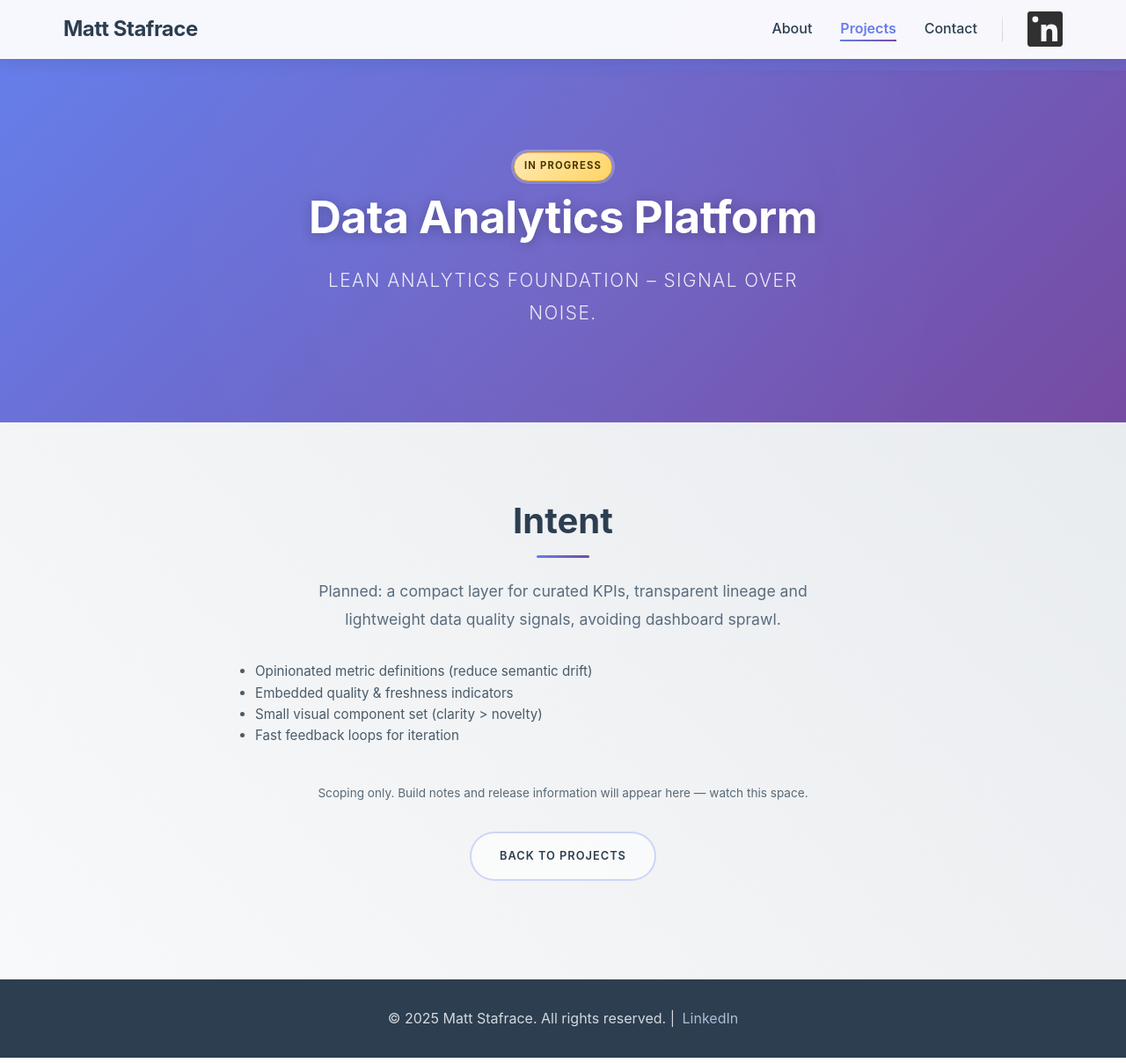
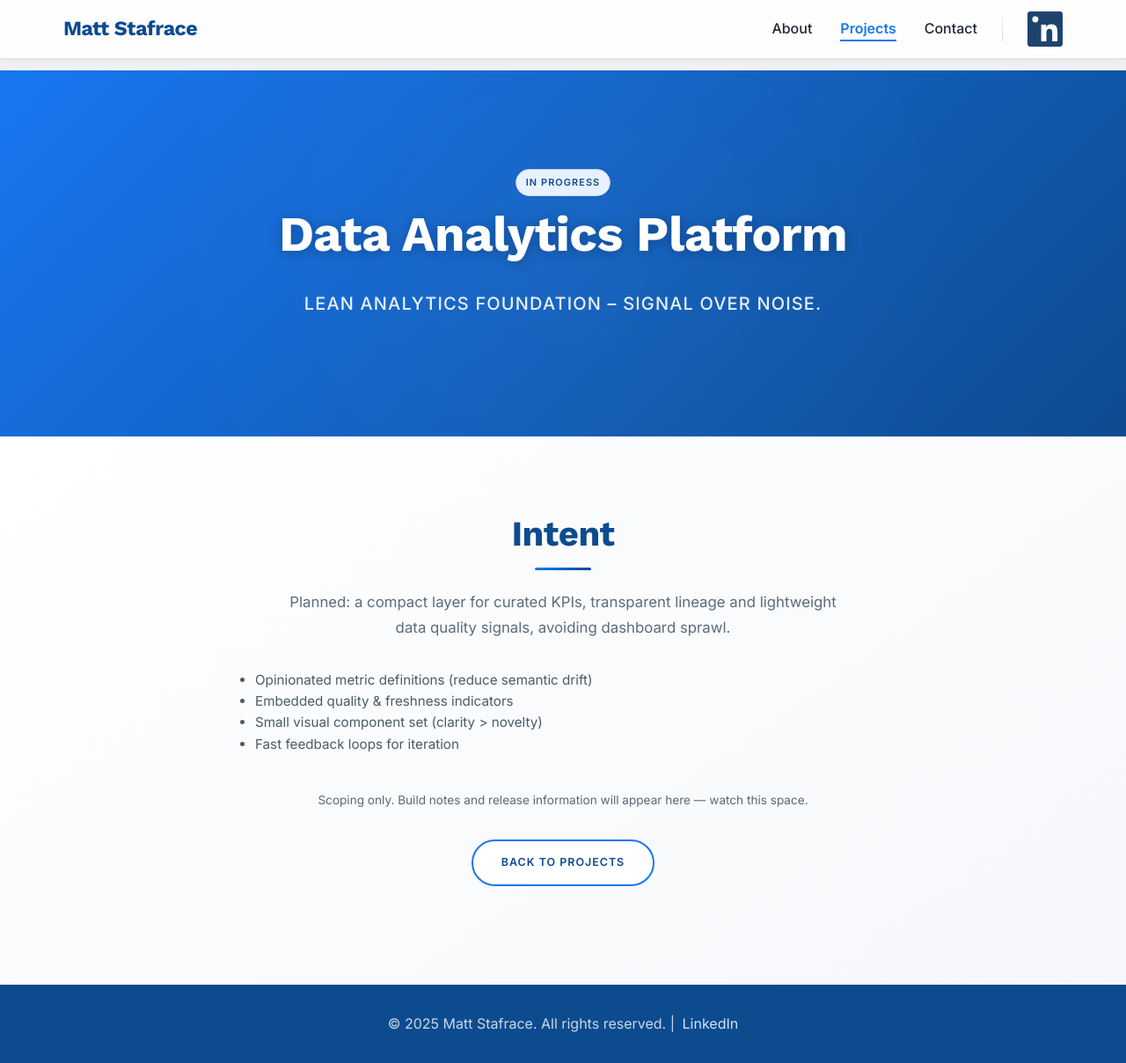
Before and after one commit to bigolshloplord/stafera-site, a plain HTML site: page data-analytics.html in a window 1280 px wide. Shown: the whole page at 88% size. Drawn offline with nearby package versions, Linux system fonts and the light colour scheme.

Commit message:
Update site content and styles

```diff
--- a/data-analytics.html
+++ b/data-analytics.html
@@ -14,6 +14,11 @@
     <meta name="twitter:title" content="Data Analytics Platform – Matt Stafrace">
     <meta name="twitter:description" content="Compact KPI layer with lineage, quality signals and focused visuals.">
     <title>Data Analytics Platform - Matt Stafrace</title>
+    <link rel="icon" type="image/svg+xml" href="favicon.svg">
+    <meta name="theme-color" content="#1877F2">
+    <link rel="preconnect" href="https://fonts.googleapis.com">
+    <link rel="preconnect" href="https://fonts.gstatic.com" crossorigin>
+    <link href="https://fonts.googleapis.com/css2?family=Inter:wght@400;500;600;700&family=Work+Sans:wght@600;700&display=swap" rel="stylesheet">
     <link rel="stylesheet" href="styles.css">
 </head>
 <body>
@@ -53,14 +58,14 @@
             <div class="container">
                 <h2>Intent</h2>
                 <p>Planned: a compact layer for curated KPIs, transparent lineage and lightweight data quality signals, avoiding dashboard sprawl.</p>
-                <ul style="max-width:700px; margin:1.5rem auto 2.5rem; line-height:1.6; color:#4a5b68; font-size:0.95rem;">
+                <ul class="intent-list">
                     <li>Opinionated metric definitions (reduce semantic drift)</li>
                     <li>Embedded quality & freshness indicators</li>
                     <li>Small visual component set (clarity > novelty)</li>
                     <li>Fast feedback loops for iteration</li>
                 </ul>
                 <p class="watch-note">Scoping only. Build notes and release information will appear here — watch this space.</p>
-                <p style="margin-top:2rem;"><a href="index.html#projects" class="btn-back">Back to Projects</a></p>
+                <p class="mt-gap-lg"><a href="index.html#projects" class="btn-back">Back to Projects</a></p>
             </div>
         </section>
     </main>
@@ -70,22 +75,6 @@
             <p>&copy; 2025 Matt Stafrace. All rights reserved. | <a class="footer-link" href="https://www.linkedin.com/in/matthew-stafrace/" target="_blank" rel="noopener">LinkedIn</a></p>
         </div>
     </footer>
-    <script>
-    (function(){
-        const toggle = document.querySelector('.nav-toggle');
-        const cluster = document.getElementById('nav-cluster');
-        if (toggle && cluster) {
-            toggle.addEventListener('click', () => {
-                const expanded = toggle.getAttribute('aria-expanded') === 'true';
-                toggle.setAttribute('aria-expanded', String(!expanded));
-                cluster.classList.toggle('open');
-            });
-        }
-        // Active nav link: highlight Projects when on a project detail page
-        const navLinks = Array.from(document.querySelectorAll('.nav-links a'));
-        const projLink = navLinks.find(a => /#projects$/.test(a.getAttribute('href')));
-        if (projLink) projLink.classList.add('active');
-    })();
-    </script>
+    <script src="scripts.js"></script>
 </body>
 </html>
--- /dev/null
+++ b/scripts.js
@@ -0,0 +1,36 @@
+// Shared site scripts: navigation toggle & active link handling
+(function(){
+  const toggle = document.querySelector('.nav-toggle');
+  const cluster = document.getElementById('nav-cluster');
+  if (toggle && cluster) {
+    toggle.addEventListener('click', () => {
+      const expanded = toggle.getAttribute('aria-expanded') === 'true';
+      toggle.setAttribute('aria-expanded', String(!expanded));
+      cluster.classList.toggle('open');
+    });
+  }
+  // If we're on a project detail page (no hash in URL but file != index) mark Projects active.
+  const navLinks = Array.from(document.querySelectorAll('.nav-links a'));
+  if (navLinks.length) {
+    const current = window.location.pathname.split('/').pop();
+    if (current && current !== 'index.html') {
+      const proj = navLinks.find(a => /#projects$/.test(a.getAttribute('href')));
+      if (proj) proj.classList.add('active');
+    } else {
+      // On index: use IntersectionObserver for dynamic active highlighting if sections exist
+      const sections = document.querySelectorAll('section[id]');
+      if (sections.length && 'IntersectionObserver' in window) {
+        const observer = new IntersectionObserver(entries => {
+          entries.forEach(entry => {
+            if (entry.isIntersecting) {
+              navLinks.forEach(l => l.classList.remove('active'));
+              const link = navLinks.find(l => l.getAttribute('href') === `#${entry.target.id}`);
+              if (link) link.classList.add('active');
+            }
+          });
+        }, { rootMargin: '-40% 0px -55% 0px', threshold: 0 });
+        sections.forEach(sec => observer.observe(sec));
+      }
+    }
+  }
+})();
--- a/styles.css
+++ b/styles.css
@@ -5,16 +5,41 @@
     box-sizing: border-box;
 }
 
-html {
-    scroll-behavior: smooth;
+html { scroll-behavior: smooth; }
+
+/* Facebook-inspired theme tokens */
+:root {
+    --fb-blue: #1877F2;
+    --fb-blue-hover: #166FE0;
+    --fb-blue-dark: #0d4b8f;
+    --fb-bg: #f0f2f5;
+    --fb-bg-alt: #f5f7fa;
+    --fb-surface: #ffffff;
+    --fb-text: #1d2733;
+    --fb-text-soft: #5a6c7d;
+    --fb-border: #d9dee3;
+    --fb-border-strong: #b8c2cc;
+    --fb-focus: #1B74E4;
+    --fb-radius-lg: 14px;
+    --fb-shadow-sm: 0 2px 6px -1px rgba(0,0,0,0.08);
+    --fb-shadow: 0 6px 18px -4px rgba(0,0,0,0.10);
+    --fb-shadow-hover: 0 14px 36px -10px rgba(0,0,0,0.25);
 }
 
 body {
-    font-family: -apple-system, BlinkMacSystemFont, 'Segoe UI', Roboto, Oxygen, Ubuntu, Cantarell, sans-serif;
-    line-height: 1.6;
-    color: #2c3e50;
-    background: linear-gradient(135deg, #667eea 0%, #764ba2 100%);
+    font-family: 'Inter', -apple-system, BlinkMacSystemFont, 'Segoe UI', Roboto, Oxygen, Ubuntu, Cantarell, sans-serif;
+    line-height: 1.55;
+    color: var(--fb-text);
+    background: var(--fb-bg);
     min-height: 100vh;
+    -webkit-font-smoothing: antialiased;
+}
+
+/* Headings use Work Sans for brand-like weight & shape */
+h1, h2, h3, .hero-title, .site-title {
+    font-family: 'Work Sans', 'Inter', -apple-system, BlinkMacSystemFont, 'Segoe UI', Roboto, Oxygen, Ubuntu, Cantarell, sans-serif;
+    font-weight: 700;
+    letter-spacing: -0.5px;
 }
 
 /* Container */
@@ -25,17 +50,7 @@ body {
 }
 
 /* Header */
-.header {
-    background: rgba(255, 255, 255, 0.95);
-    backdrop-filter: blur(10px);
-    border-bottom: 1px solid rgba(255, 255, 255, 0.2);
-    position: fixed;
-    top: 0;
-    left: 0;
-    right: 0;
-    z-index: 1000;
-    box-shadow: 0 2px 20px rgba(0, 0, 0, 0.1);
-}
+.header { background: rgba(255,255,255,0.92); backdrop-filter: blur(12px) saturate(1.25); border-bottom:1px solid var(--fb-border); position:fixed; top:0; left:0; right:0; z-index:1000; box-shadow:0 2px 12px -2px rgba(0,0,0,0.08); }
 
  .nav {
     display: flex;
@@ -61,21 +76,11 @@ body {
     border-radius: 1px;
 }
 
-.nav-brand .site-title {
-    font-size: 1.5rem;
-    font-weight: 700;
-    color: #2c3e50;
-    letter-spacing: -0.5px;
-}
+.nav-brand .site-title { font-size:1.45rem; font-weight:700; color:var(--fb-blue-dark); letter-spacing:-0.45px; }
 
-.brand-link {
-    text-decoration: none;
-    color: #2c3e50;
-    position: relative;
-    transition: color .3s ease;
-}
-.brand-link:hover { color: #667eea; }
-.brand-link:focus-visible { outline: 2px solid #667eea; outline-offset: 4px; border-radius:4px; }
+.brand-link { text-decoration:none; color:var(--fb-blue-dark); position:relative; transition:color .25s ease; }
+.brand-link:hover { color: var(--fb-blue); }
+.brand-link:focus-visible { outline:2px solid var(--fb-focus); outline-offset:4px; border-radius:4px; }
 
 .nav-links {
     display: flex;
@@ -83,68 +88,27 @@ body {
     gap: 2rem;
 }
 
-.nav-links a {
-    text-decoration: none;
-    color: #2c3e50;
-    font-weight: 500;
-    transition: all 0.3s ease;
-    position: relative;
-}
+.nav-links a { text-decoration:none; color:var(--fb-text); font-weight:500; transition:color .25s ease; position:relative; }
+.nav-links a:hover { color: var(--fb-blue); }
 
-.nav-links a:hover {
-    color: #667eea;
-}
-
-.nav-links a::after {
-    content: '';
-    position: absolute;
-    bottom: -5px;
-    left: 0;
-    width: 0;
-    height: 2px;
-    background: linear-gradient(90deg, #667eea, #764ba2);
-    transition: width 0.3s ease;
-}
-
-.nav-links a:hover::after {
-    width: 100%;
-}
+.nav-links a::after { content:''; position:absolute; bottom:-5px; left:0; width:0; height:2px; background: var(--fb-blue); transition:width .3s ease; }
+.nav-links a:hover::after { width:100%; }
 
 /* Active page/link state */
-.nav-links a.active {
-    color: #667eea;
-    font-weight: 600;
-}
-.nav-links a.active::after {
-    width: 100%;
-}
+.nav-links a.active { color: var(--fb-blue); font-weight:600; }
+.nav-links a.active::after { width:100%; }
 
 
 /* Social link icon */
- .social-link {
-    display: flex;
-    align-items: center;
-    justify-content: center;
-    color: #2c3e50; /* base monochrome */
-    filter: grayscale(100%) brightness(0.8);
-    transition: color 0.3s ease, transform 0.3s ease, filter 0.4s ease;
- }
+ .social-link { display:flex; align-items:center; justify-content:center; color: var(--fb-blue-dark); filter: grayscale(35%) brightness(.95); transition: color .3s ease, transform .3s ease, filter .4s ease; }
 
 .social-link svg {
     display: block;
 }
 
- .social-link:hover {
-    color: #667eea;
-    filter: none;
-    transform: translateY(-2px);
- }
+ .social-link:hover { color: var(--fb-blue); filter:none; transform:translateY(-2px); }
 
-.social-link:focus-visible {
-    outline: 2px solid #667eea;
-    outline-offset: 4px;
-    border-radius: 4px;
-}
+.social-link:focus-visible { outline:2px solid var(--fb-focus); outline-offset:4px; border-radius:4px; }
 
  .social-link-large svg { width: 40px; height: 40px; }
  .social-link-large { font-size: 2rem; }
@@ -155,18 +119,7 @@ body {
 }
 
 /* Hero section */
- .hero {
-    /* Reduced height while centering content vertically */
-    min-height: 50vh;
-    display: flex;
-    align-items: center;
-    justify-content: center;
-    padding: 2.5rem 0 2rem;
-    text-align: center;
-    background: linear-gradient(135deg, #667eea 0%, #764ba2 100%);
-    position: relative;
-    overflow: hidden;
- }
+ .hero { min-height:52vh; display:flex; align-items:center; justify-content:center; padding:3.5rem 0 3rem; text-align:center; background: linear-gradient(135deg, var(--fb-blue) 0%, var(--fb-blue-dark) 100%); position:relative; overflow:hidden; }
 
 .hero::before {
     content: '';
@@ -187,23 +140,9 @@ body {
     padding: 0 2rem;
 }
 
-.hero-title {
-    font-size: clamp(2rem, 4.2vw, 3.2rem);
-    font-weight: 700;
-    color: white;
-    margin-bottom: 0.75rem;
-    letter-spacing: -0.5px;
-    text-shadow: 0 2px 14px rgba(0, 0, 0, 0.25);
-}
+.hero-title { font-size:clamp(2.35rem,4.5vw,3.5rem); font-weight:700; color:#fff; margin-bottom:1.1rem; letter-spacing:-0.6px; text-shadow:0 2px 14px rgba(0,0,0,0.26); }
 
-.hero-subtitle {
-    font-size: clamp(1rem, 2.2vw, 1.3rem);
-    color: rgba(255, 255, 255, 0.85);
-    margin-bottom: 1.25rem;
-    font-weight: 300;
-    letter-spacing: 1.5px;
-    text-transform: uppercase;
-}
+.hero-subtitle { font-size:clamp(1.05rem,2.2vw,1.25rem); color:rgba(255,255,255,0.9); margin-bottom:1.85rem; font-weight:500; letter-spacing:1.15px; text-transform:uppercase; }
 
 .hero-cta {
     display: flex;
@@ -227,53 +166,19 @@ body {
     font-size: 0.9rem;
 }
 
-.btn-primary {
-    background: rgba(255, 255, 255, 0.2);
-    color: white;
-    border: 2px solid rgba(255, 255, 255, 0.3);
-    backdrop-filter: blur(10px);
-}
-
-.btn-primary:hover {
-    background: rgba(255, 255, 255, 0.3);
-    transform: translateY(-2px);
-    box-shadow: 0 10px 30px rgba(0, 0, 0, 0.2);
-}
-
-.btn-secondary {
-    background: transparent;
-    color: white;
-    border: 2px solid rgba(255, 255, 255, 0.5);
-}
-
-.btn-secondary:hover {
-    background: rgba(255, 255, 255, 0.1);
-    transform: translateY(-2px);
-}
+.btn-primary { background: var(--fb-blue); color:#fff; border:2px solid var(--fb-blue); box-shadow: var(--fb-shadow-sm); }
+.btn-primary:hover { background: var(--fb-blue-hover); border-color: var(--fb-blue-hover); transform:translateY(-2px); box-shadow:0 8px 22px -6px rgba(0,0,0,0.28); }
+.btn-secondary { background:#fff; color:var(--fb-blue-dark); border:2px solid var(--fb-blue); }
+.btn-secondary:hover { background: var(--fb-blue); color:#fff; }
 
 /* Minimal utility components */
-.status-badge {
-    display: inline-inline;
-    display: inline-block;
-    font-size: 0.7rem;
-    letter-spacing: 1.2px;
-    font-weight: 700;
-    text-transform: uppercase;
-    background: linear-gradient(135deg, #ffffff 0%, #e6ecff 100%);
-    color: #1f2d3d;
-    padding: 0.4rem 0.7rem 0.42rem;
-    border-radius: 999px;
-    border: 1px solid rgba(102,126,234,0.55);
-    box-shadow: 0 2px 4px rgba(0,0,0,0.08), 0 0 0 3px rgba(255,255,255,0.25);
-    backdrop-filter: blur(4px) saturate(1.2);
-}
-.status-badge[data-state="in-progress"] {
-        background: linear-gradient(135deg, #ffe9b3 0%, #ffd565 100%);
-        border-color: #f3b739;
-        color: #4a3700;
-        box-shadow: 0 2px 5px -1px rgba(0,0,0,0.15), 0 0 0 3px rgba(255,255,255,0.25);
-}
+.status-badge { display:inline-block; font-size:0.68rem; letter-spacing:1.1px; font-weight:600; text-transform:uppercase; background:#e8f1ff; color:var(--fb-blue-dark); padding:0.38rem 0.65rem 0.4rem; border-radius:999px; border:1px solid #b3cffb; box-shadow:0 1px 3px rgba(0,0,0,0.08); }
+.status-badge[data-state="in-progress"] { background:#e8f1ff; border-color:#bcd6ff; color:var(--fb-blue-dark); }
 .watch-note { font-size: 0.85rem; color:#4a5b68; opacity:0.9; }
+
+/* Utilities */
+.intent-list { max-width:700px; margin:1.5rem auto 2.5rem; line-height:1.6; color:#4a5b68; font-size:0.95rem; }
+.mt-gap-lg { margin-top:2rem !important; }
 
 /* Sections */
 .about, .projects, .contact {
@@ -281,86 +186,36 @@ body {
     background: white;
 }
 
-.about {
-    background: linear-gradient(45deg, #f8f9fa, #e9ecef);
-}
+.about { background: linear-gradient(145deg,#ffffff 0%, var(--fb-bg-alt) 100%); }
 
-.projects {
-    background: white;
-}
+.projects { background:#f3f5f8; }
 
-.contact {
-    background: linear-gradient(45deg, #e9ecef, #f8f9fa);
-}
+.contact { background: linear-gradient(145deg,#ffffff 0%, var(--fb-bg-alt) 100%); }
 
-section h2 {
-    font-size: 2.5rem;
-    font-weight: 700;
-    color: #2c3e50;
-    margin-bottom: 2rem;
-    text-align: center;
-    position: relative;
-}
+section h2 { font-size:2.5rem; font-weight:700; color:var(--fb-blue-dark); margin-bottom:2rem; text-align:center; position:relative; }
 
-section h2::after {
-    content: '';
-    position: absolute;
-    bottom: -10px;
-    left: 50%;
-    transform: translateX(-50%);
-    width: 60px;
-    height: 3px;
-    background: linear-gradient(90deg, #667eea, #764ba2);
-    border-radius: 2px;
-}
+section h2::after { content:''; position:absolute; bottom:-10px; left:50%; transform:translateX(-50%); width:64px; height:3px; background: linear-gradient(90deg, var(--fb-blue), var(--fb-blue-dark)); border-radius:2px; }
 
-section p {
-    font-size: 1.1rem;
-    color: #5a6c7d;
-    text-align: center;
-    max-width: 600px;
-    margin: 0 auto 2rem;
-    line-height: 1.8;
-}
+section p { font-size:1.05rem; color:var(--fb-text-soft); text-align:center; max-width:640px; margin:0 auto 2rem; line-height:1.75; }
 
 /* Projects grid */
 .projects-grid {
     display: grid;
-    grid-template-columns: repeat(auto-fit, minmax(300px, 1fr));
     gap: 2rem;
     margin-top: 3rem;
 }
 
-.project-card {
-    background: white;
-    padding: 2rem;
-    border-radius: 15px;
-    box-shadow: 0 10px 30px rgba(0, 0, 0, 0.1);
-    transition: all 0.3s ease;
-    border: 1px solid rgba(102, 126, 234, 0.1);
-    display: flex;
-    flex-direction: column;
-    min-height: 310px; /* ensures buttons align horizontally */
+/* Desktop: enforce exactly 3 tiles */
+@media (min-width: 900px) {
+    .projects-grid { grid-template-columns: repeat(3, 1fr); }
 }
 
-.project-card:hover {
-    transform: translateY(-10px);
-    box-shadow: 0 20px 50px rgba(0, 0, 0, 0.15);
-}
+.project-card { background:var(--fb-surface); padding:2rem; border-radius:var(--fb-radius-lg); box-shadow:var(--fb-shadow); transition:all .3s ease; border:1px solid var(--fb-border); display:flex; flex-direction:column; min-height:310px; }
+.project-card:hover { transform:translateY(-8px); box-shadow:var(--fb-shadow-hover); border-color:var(--fb-blue); }
 
-.project-card h3 {
-    font-size: 1.3rem;
-    font-weight: 600;
-    color: #2c3e50;
-    margin-bottom: 1rem;
-}
+.project-card h3 { font-size:1.25rem; font-weight:600; color:var(--fb-text); margin-bottom:0.75rem; }
 
-.project-card p {
-    font-size: 1rem;
-    color: #5a6c7d;
-    text-align: left;
-    margin: 0;
-}
+.project-card p { font-size:0.95rem; color:var(--fb-text-soft); text-align:left; margin:0; line-height:1.55; }
 
 .card-actions {
     margin-top: auto; /* push to bottom */
@@ -374,41 +229,12 @@ section p {
 }
 
 /* Fix button visibility within project cards */
-.project-card .btn-primary {
-    color: #2c3e50;
-    background: rgba(102, 126, 234, 0.1);
-    border: 2px solid rgba(102, 126, 234, 0.3);
-}
-
-.project-card .btn-primary:hover {
-    color: white;
-    background: #667eea;
-    border: 2px solid #667eea;
-}
+.project-card .btn-primary { color:#fff; background:var(--fb-blue); border:2px solid var(--fb-blue); }
+.project-card .btn-primary:hover { background:var(--fb-blue-hover); border-color:var(--fb-blue-hover); }
 
 /* Back to projects button (reuse primary card style) */
-.btn-back {
-    background: rgba(255,255,255,0.6);
-    color: #2c3e50;
-    border: 2px solid rgba(102, 126, 234, 0.3);
-    backdrop-filter: blur(6px);
-    padding: 0.9rem 2rem;
-    font-size: 0.8rem;
-    letter-spacing: 1px;
-    font-weight: 600;
-    text-transform: uppercase;
-    border-radius: 50px;
-    display: inline-block;
-    text-decoration: none;
-    transition: all .3s ease;
-}
-.btn-back:hover,
-.btn-back:focus-visible {
-    background: #667eea;
-    border-color: #667eea;
-    color: #ffffff;
-    box-shadow: 0 10px 30px rgba(0,0,0,0.15);
-}
+.btn-back { background:#fff; color:var(--fb-blue-dark); border:2px solid var(--fb-blue); padding:0.85rem 2rem; font-size:0.78rem; letter-spacing:1px; font-weight:600; text-transform:uppercase; border-radius:50px; display:inline-block; text-decoration:none; transition:all .25s ease; }
+.btn-back:hover,.btn-back:focus-visible { background:var(--fb-blue); border-color:var(--fb-blue); color:#ffffff; box-shadow:0 8px 26px -8px rgba(0,0,0,0.3); }
 
 /* Contact section */
 .contact-info {
@@ -417,30 +243,12 @@ section p {
 }
 
 /* Footer */
-.footer {
-    background: #2c3e50;
-    color: white;
-    padding: 2rem 0;
-    text-align: center;
-}
+.footer { background:var(--fb-blue-dark); color:#fff; padding:2rem 0; text-align:center; }
 
-.footer p {
-    color: rgba(255, 255, 255, 0.8);
-    margin: 0;
-}
+.footer p { color:rgba(255,255,255,0.78); margin:0; }
 
-.footer a.footer-link {
-    color: #aebdd6;
-    text-decoration: none;
-    margin-left: 0.25rem;
-    transition: color 0.3s ease;
-}
-
-.footer a.footer-link:hover,
-.footer a.footer-link:focus-visible {
-    color: #ffffff;
-    text-decoration: underline;
-}
+.footer a.footer-link { color:#d2e3ff; text-decoration:none; margin-left:0.25rem; transition:color .25s ease; }
+.footer a.footer-link:hover,.footer a.footer-link:focus-visible { color:#ffffff; text-decoration:underline; }
 
 /* Responsive design */
 @media (max-width: 768px) {
@@ -529,8 +337,8 @@ section p {
     transition: background 0.3s ease, border-color 0.3s ease;
 }
 .nav-toggle:hover { background: rgba(0,0,0,0.04); }
-.nav-toggle:focus-visible { outline: 2px solid #667eea; outline-offset: 4px; }
-.nav-toggle-bar { width: 22px; height: 2px; background: #2c3e50; border-radius: 2px; transition: transform .3s ease, opacity .3s ease; }
+.nav-toggle:focus-visible { outline:2px solid var(--fb-focus); outline-offset:4px; }
+.nav-toggle-bar { width:22px; height:2px; background: var(--fb-text); border-radius:2px; transition: transform .3s ease, opacity .3s ease; }
 .nav-toggle[aria-expanded="true"] .nav-toggle-bar:nth-child(1) { transform: translateY(7px) rotate(45deg); }
 .nav-toggle[aria-expanded="true"] .nav-toggle-bar:nth-child(2) { opacity: 0; }
 .nav-toggle[aria-expanded="true"] .nav-toggle-bar:nth-child(3) { transform: translateY(-7px) rotate(-45deg); }
```
Also changed, not shown: 404.html (added, +1 -0 lines), compliance-framework.html (+8 -18 lines), cv.html (deleted, +0 -132 lines), index.html (+10 -59 lines), technology-experiments.html (+8 -18 lines), favicon.svg (added).
